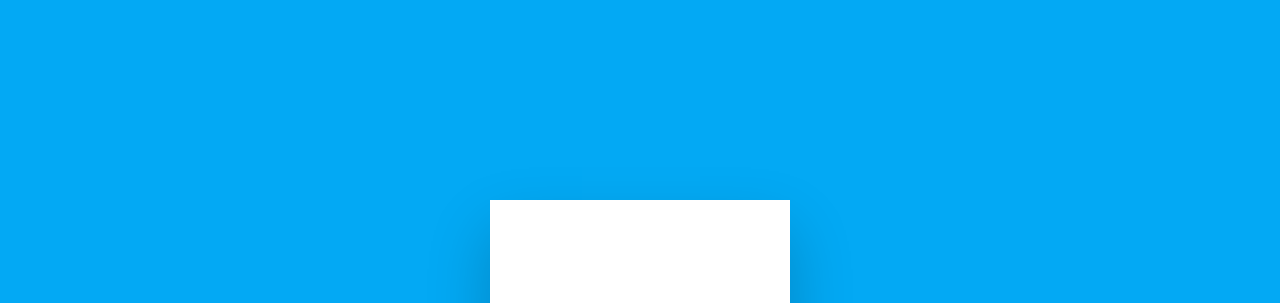
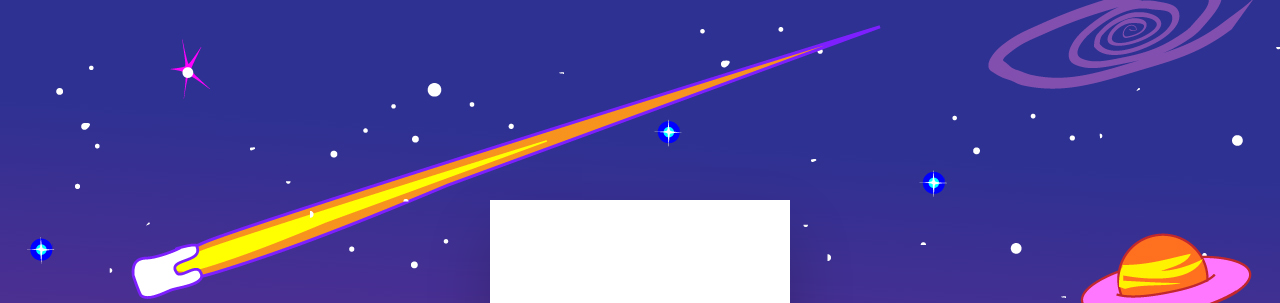
Before and after one commit to asefvanommeren/Challange1, a plain HTML site: page index.html in a window 1280 px wide. Shown: the top 303 px of the page. Drawn offline with Linux system fonts and the light colour scheme.

Commit message:
Achtergrond toegevoegd
+ Achtergrond
(Helaas kon ik m niet linken vanuit de images folder)

```diff
--- a/styles/style_brandstof.css
+++ b/styles/style_brandstof.css
@@ -11,7 +11,9 @@ body {
 	justify-content: center;
 	align-items: center;
 	min-height: 100vh;
-	background: #03a9f4;
+	/* background-color: black; */
+	/* background: url(../../images/space.jpeg); */
+	background: url(../space.jpeg);
 }
 
 .box {
```
Also changed, not shown: images/Space.jpg (added), space.jpeg (added).
